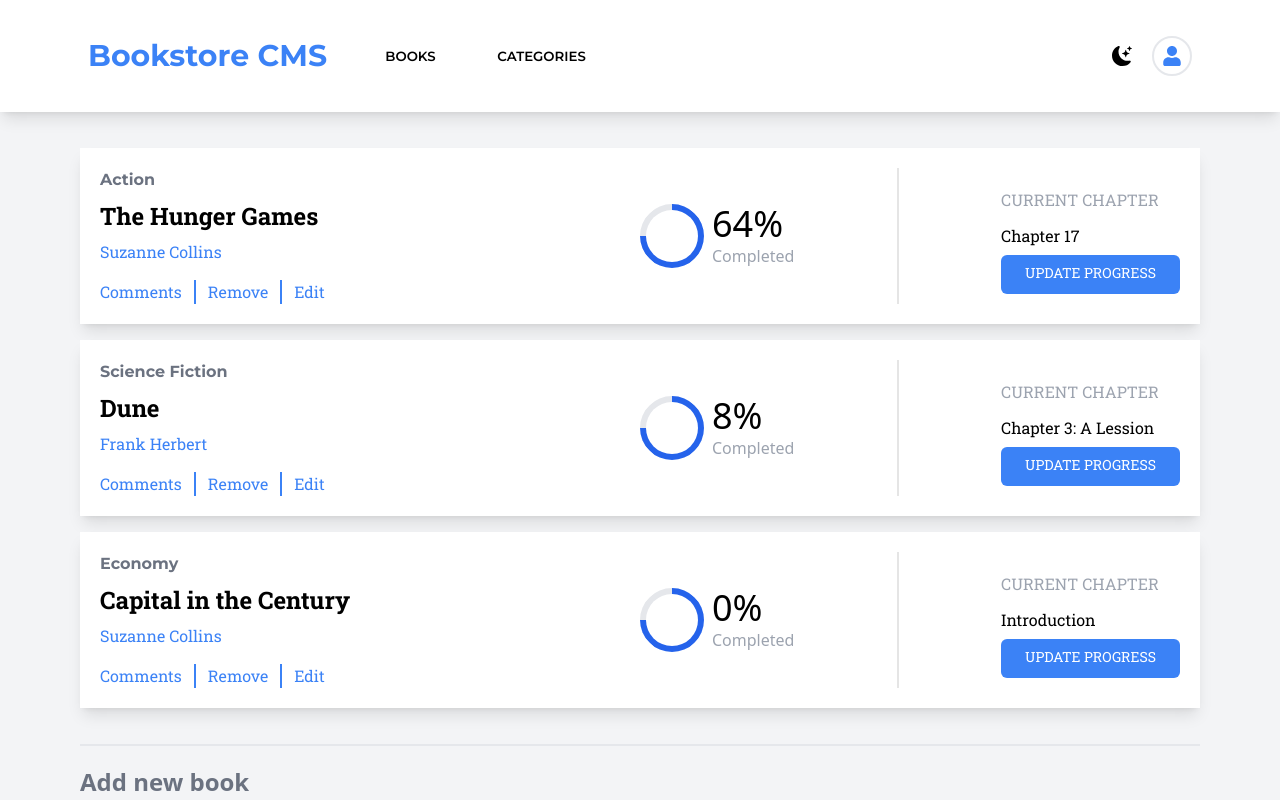
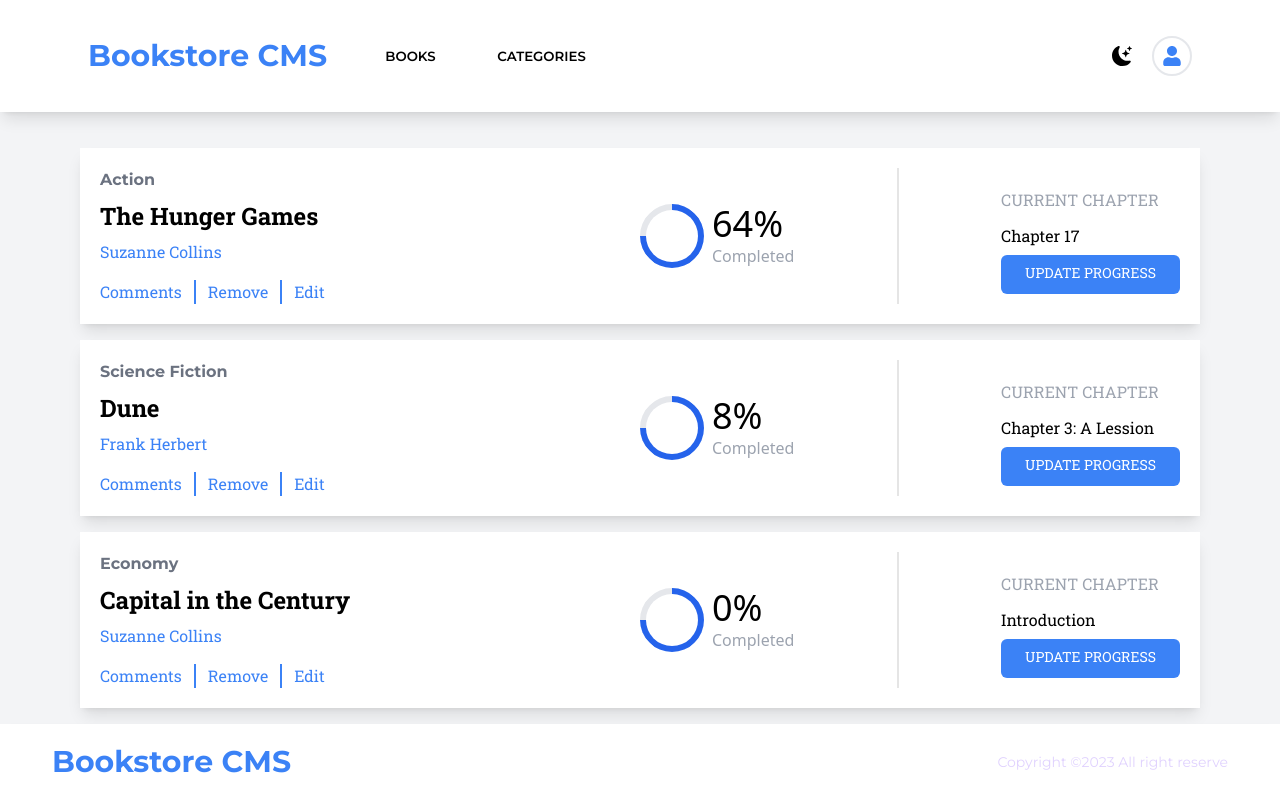
Before and after one commit to evansnyamekye/bookstore, a React (Create React App) app: page / in a window 1280 px wide. Shown: the top 800 px of the page. Built offline with nearby package versions, Linux system fonts and the light colour scheme.

Commit message:
Fix all required changes

```diff
--- a/src/App.js
+++ b/src/App.js
@@ -3,7 +3,7 @@ import { BrowserRouter as Router, Route, Routes } from 'react-router-dom';
 import { useState } from 'react';
 import Header from './components/layouts/Header';
 import Footer from './components/layouts/Footer';
-import Home from './pages/Home';
+import Books from './components/Books';
 import Categories from './pages/Categories';
 
 function App() {
@@ -20,7 +20,7 @@ function App() {
           <Header dark={handleDarkMode} />
           <main className="container mx-auto px-3 py-5 lg:px-20">
             <Routes>
-              <Route path="/" element={<Home />} />
+              <Route path="/" element={<Books />} />
               <Route path="/categories" element={<Categories />} />
             </Routes>
           </main>
--- a/src/pages/Home.jsx
+++ b/src/components/Books.jsx
@@ -1,8 +1,8 @@
 import { useState } from 'react';
-import Card from '../components/Card';
-import AddBook from '../components/AddBook';
+import Card from './Card';
+import AddBook from './AddBook';
 
-function Home() {
+function Books() {
   const [books, setBook] = useState([
     {
       id: 1,
@@ -39,7 +39,7 @@ function Home() {
   };
 
   return (
-    <>
+    <div>
       {books.map((todo) => (
         <Card
           key={todo.id}
@@ -53,8 +53,9 @@ function Home() {
       ))}
       <div className="border-b-2 border-b-gray-200 pt-5" />
       <AddBook handleAdd={addBook} />
-    </>
+      {/* <BookList books={books} /> */}
+    </div>
   );
 }
 
-export default Home;
+export default Books;
--- a/src/components/layouts/Footer.jsx
+++ b/src/components/layouts/Footer.jsx
@@ -5,7 +5,7 @@ function Footer() {
   const footerYear = new Date().getFullYear();
 
   return (
-    <footer className="font-montserrat footer px-10 py-5 bg-white shadow-lg text-primary-content text-center md:text-start dark:bg-teal-800">
+    <footer className="font-montserrat footer px-10 py-5 bg-white shadow-lg text-primary-content text-center md:text-start dark:bg-teal-800 sticky bottom-0">
       <div className="container mx-auto flex flex-col justify-between items-center px-3 md:flex-row :mdlex-wrap">
         <Link to="/" className="text-3xl font-bold align-miffle text-blue-500">Bookstore CMS</Link>
         <p className="dark:text-white">
--- a/src/components/layouts/Header.jsx
+++ b/src/components/layouts/Header.jsx
@@ -7,7 +7,7 @@ import { FaUser } from 'react-icons/fa';
 function Header({ dark }) {
   return (
     <>
-      <nav className="navbar font-montserrat bg-white dark:bg-teal-900 shadow-lg">
+      <nav className="navbar font-montserrat bg-white dark:bg-teal-900 shadow-lg sticky top-0">
         <div className="container px-3 mx-auto flex justify-between items-center py-7 lg:px-20">
           <div className="flex gap-11">
             <Link to="/" className="text-3xl font-bold align-miffle text-blue-500">
```
